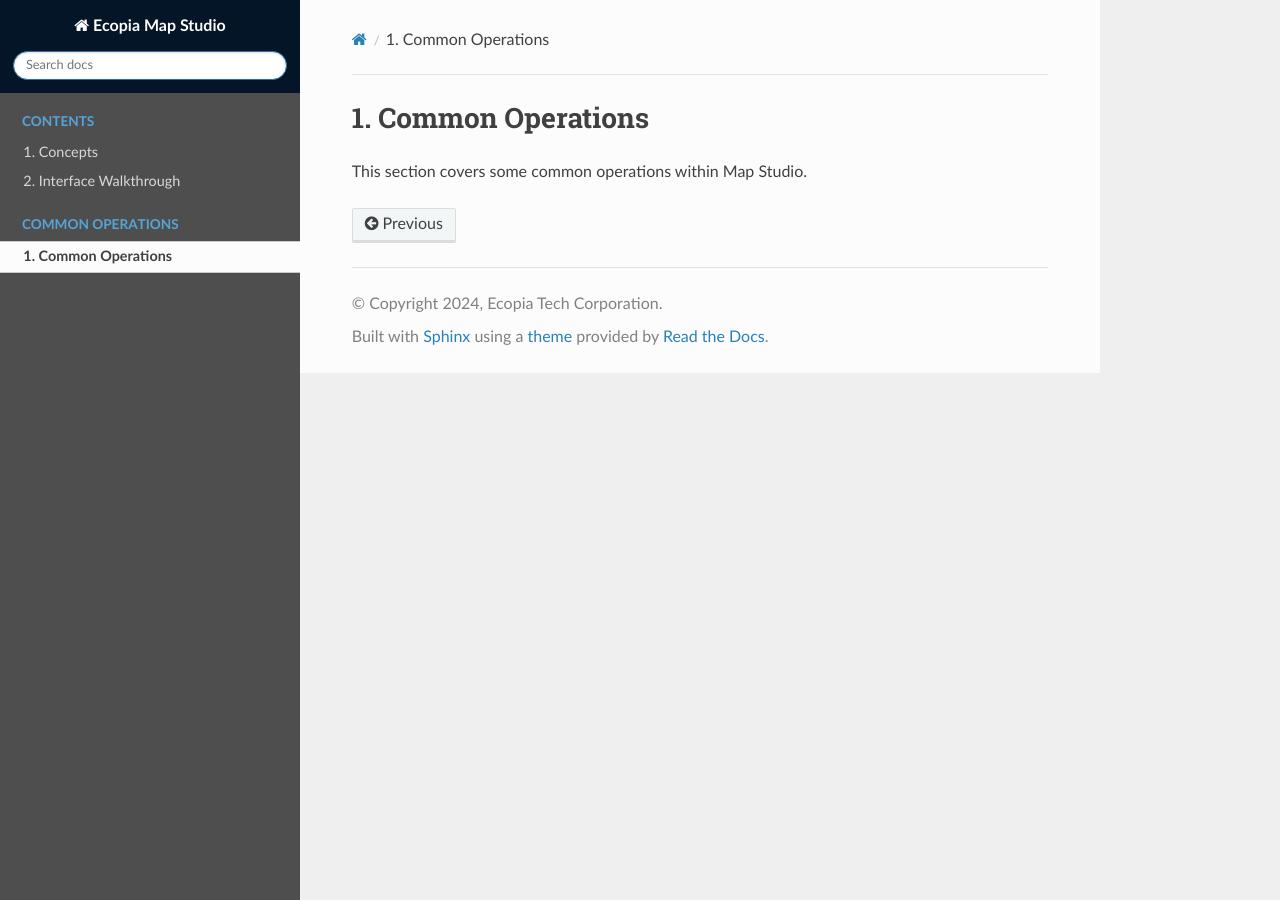
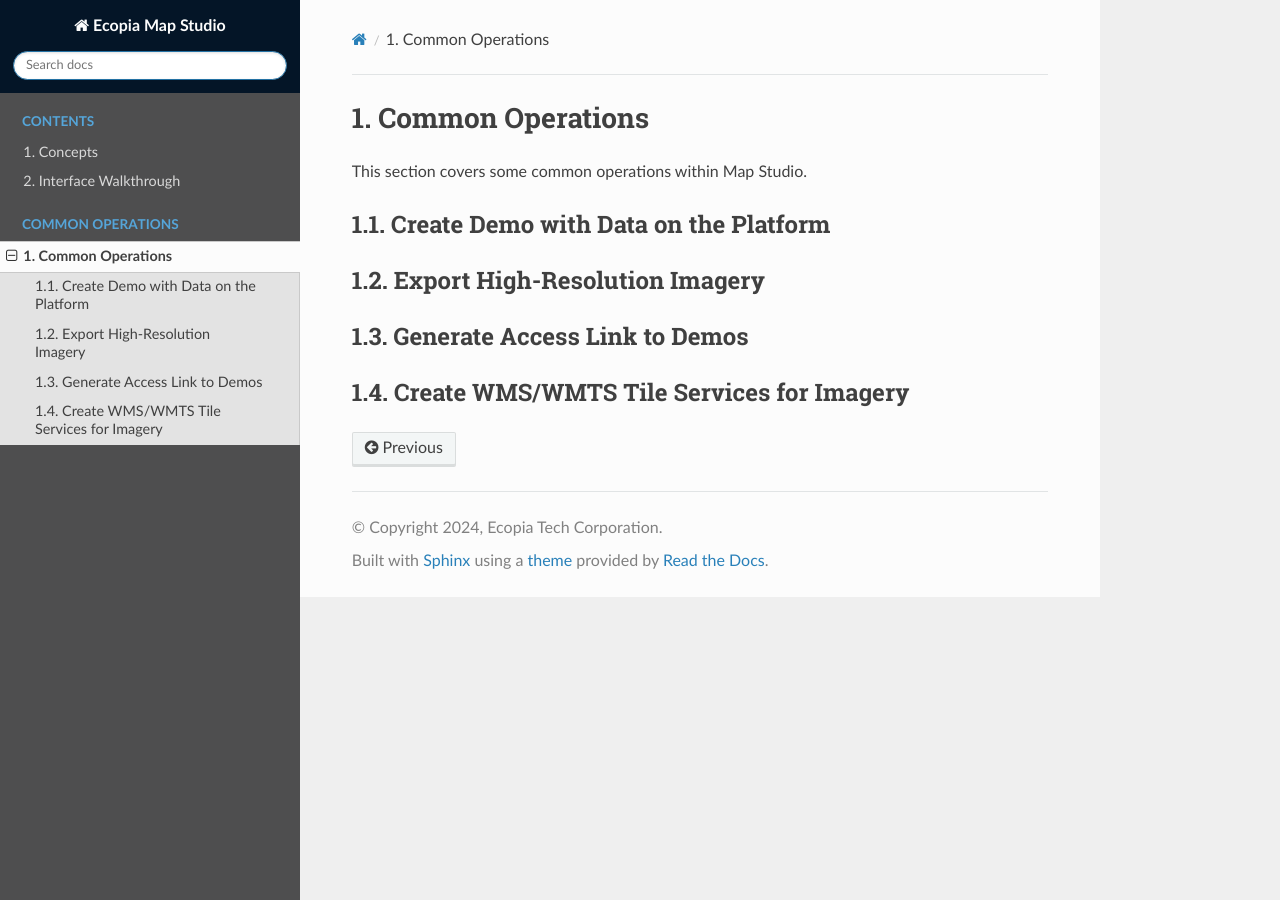
Before and after one commit to ecopia-map/alpaca-docs-map-studio, a Sphinx documentation site: the page built from source/howtos/CommonOperations.rst, in a window 1280 px wide. Built offline with Sphinx 7.4.7 and the Read the Docs theme 2.0.0, drawn with Linux system fonts in a browser that asks for light colours.

Commit message:
map studio doc standalone 01-15

```diff
--- a/source/howtos/CommonOperations.rst
+++ b/source/howtos/CommonOperations.rst
@@ -2,3 +2,15 @@
 Common Operations
 **********************
 This section covers some common operations within Map Studio.
+
+Create Demo with Data on the Platform
+######################################
+
+Export High-Resolution Imagery
+######################################
+
+Generate Access Link to Demos
+######################################
+
+Create WMS/WMTS Tile Services for Imagery
+##########################################
```
